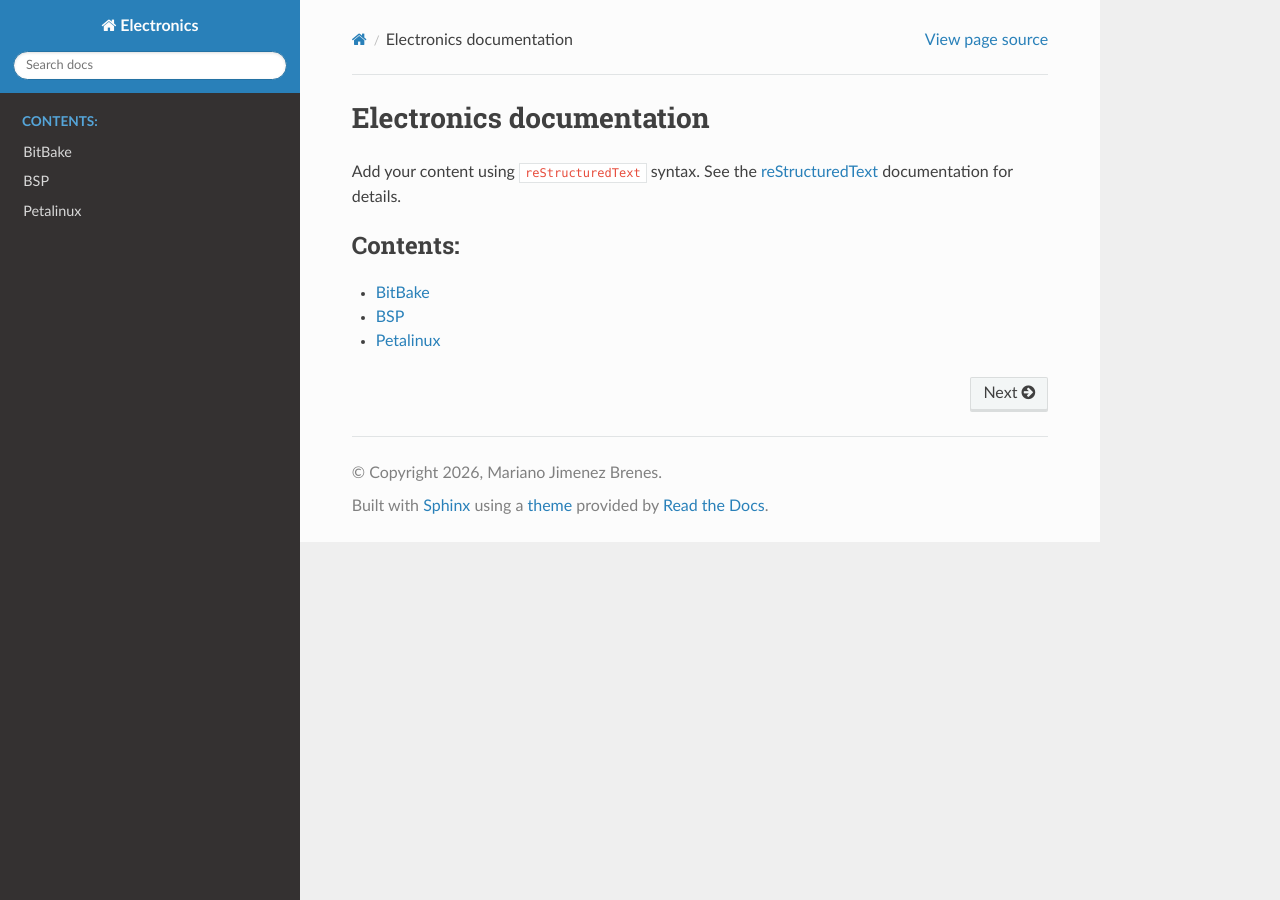
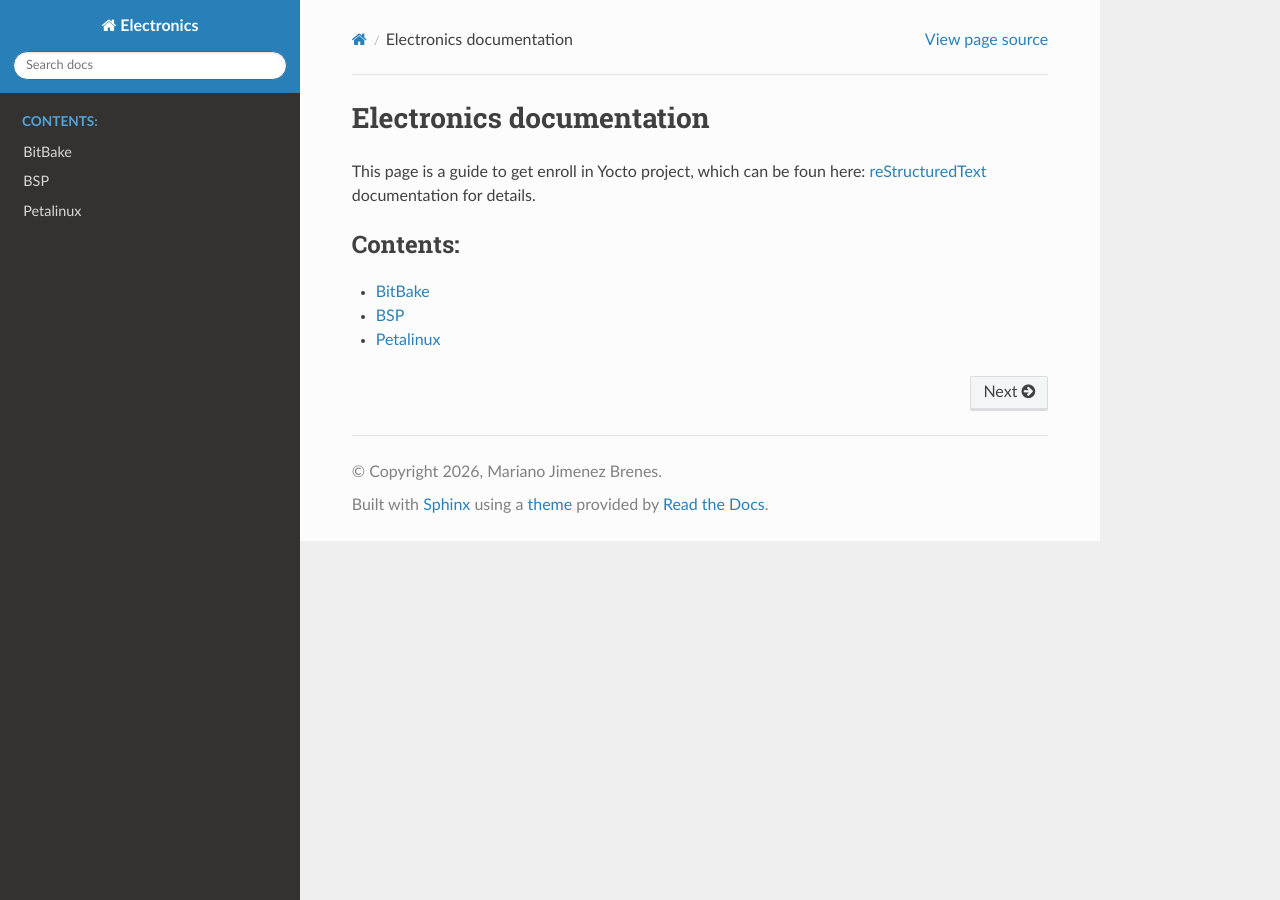
Before and after one commit to mariano-jb/yocto, a Sphinx documentation site: the page built from sphinx/source/index.rst, in a window 1280 px wide. Built offline with Sphinx 7.4.7 and the Read the Docs theme 3.1.0, drawn with Linux system fonts in a browser that asks for light colours.

Commit message:
link to yocto added

```diff
--- a/sphinx/source/index.rst
+++ b/sphinx/source/index.rst
@@ -4,10 +4,10 @@
    contain the root `toctree` directive.
 
 Electronics documentation
-=========================
+==========================
 
-Add your content using ``reStructuredText`` syntax. See the
-`reStructuredText <https://www.sphinx-doc.org/en/master/usage/restructuredtext/index.html>`_
+This page is a guide to get enroll in Yocto project, which can be foun here:
+`reStructuredText <https://docs.yoctoproject.org>`_
 documentation for details.
 
 
```
